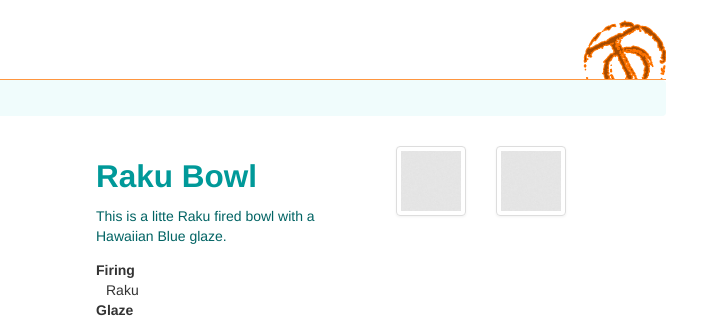
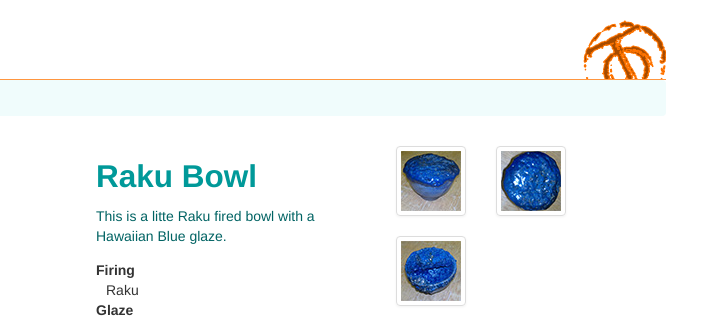
Before and after one commit to zizzer/ceramics, a plain HTML site: page index.html in a window 1280 px wide. Shown: the top 317 px of the page, 559-1280 px from the left. Drawn offline with nearby package versions, Linux system fonts and the light colour scheme.

Commit message:
Updates for thumbnails

```diff
--- a/index.html
+++ b/index.html
@@ -110,13 +110,18 @@
               <div class="span2">
                 <ul class="thumbnails">
                   <li class="span1">
-                    <a rel="prettyPhoto[pp_gal]" href="images/raku-bowl.jpg" title="This is the description" class="thumbnail">
-                      <img src="images/body-bg.png" alt="">
+                    <a rel="prettyPhoto[pp_gal]" href="images/raku-bowl1.jpg" title="Glaze foam lid" class="thumbnail">
+                      <img src="images/raku-bowl1_thm.jpg" alt="">
                     </a>
                   </li>
                   <li class="span1">
-                    <a rel="prettyPhoto[pp_gal]" href="images/raku-bowl.jpg"  title="This is the description" class="thumbnail">
-                      <img src="images/body-bg.png" alt="">
+                    <a rel="prettyPhoto[pp_gal]" href="images/raku-bowl2.jpg"  title="Glaze foam" class="thumbnail">
+                      <img src="images/raku-bowl2_thm.jpg" alt="">
+                    </a>
+                  </li>
+                  <li class="span1">
+                    <a rel="prettyPhoto[pp_gal]" href="images/raku-bowl3.jpg"  title="Cap partially chipped off" class="thumbnail">
+                      <img src="images/raku-bowl3_thm.jpg" alt="">
                     </a>
                   </li>
                 </ul>
```
